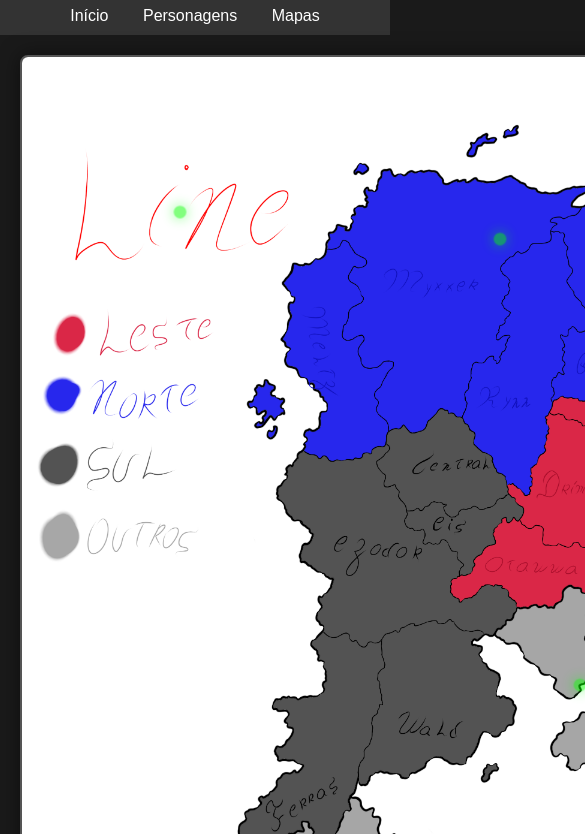
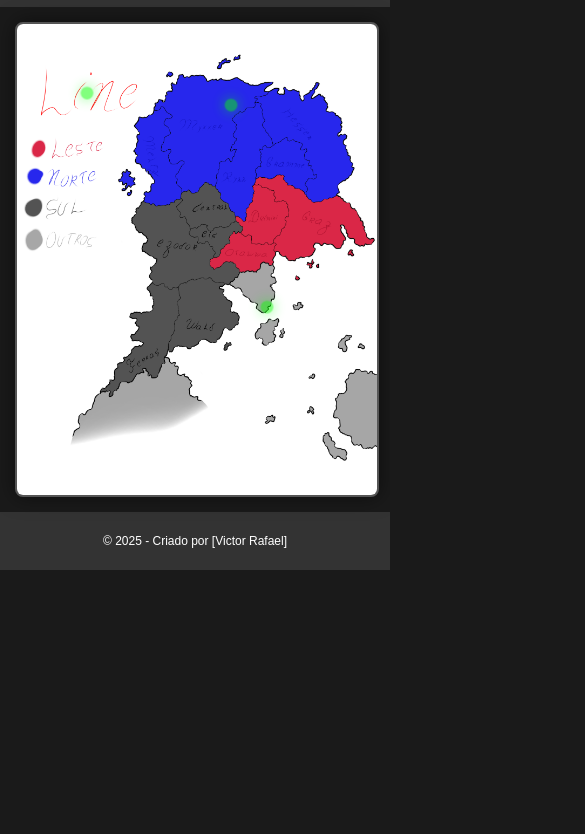
Before and after one commit to DoctorFlin/Atlas, a plain HTML site: page html/mapas.html in a window 390 px wide. Shown: the part 83-917 px from the top of the page, 585 px wide, since content can reach past the window. After the commit the page ends 844 px from the top, so only its background shows below. Drawn offline with Linux system fonts and the light colour scheme; files that its build step writes are made by us from their sources.

Commit message:
Porte Mobile

```diff
--- a/css/style.css
+++ b/css/style.css
@@ -27,3 +27,59 @@ footer {
     padding: 10px;
     text-align: center;
 }
+
+nav a.active {
+    color: yellow;
+    font-weight: bold;
+    text-decoration: underline;
+}
+
+/* ====== ADIÇÕES PARA RESPONSIVIDADE ====== */
+
+/* Faz imagens se ajustarem ao tamanho da tela (ex.: mapa) */
+img {
+    max-width: 100%; /* Nunca ultrapassa a largura do container */
+    height: auto;    /* Mantém a proporção */
+}
+
+/* Ajustes para telas médias (tablets e celulares na horizontal) */
+@media (max-width: 768px) {
+    nav {
+        display: flex;          /* Transforma o menu em flexbox */
+        flex-wrap: wrap;        /* Permite que links quebrem para a próxima linha */
+        justify-content: center;/* Centraliza os links */
+    }
+
+    nav a {
+        margin: 5px;            /* Reduz margens entre links */
+        font-size: 14px;        /* Diminui o tamanho da fonte */
+    }
+
+    header h1 {
+        font-size: 20px;        /* Reduz título no mobile */
+    }
+
+    main {
+        padding: 15px;          /* Reduz espaçamento interno */
+    }
+
+    /* Caso exista um container fixo para o mapa */
+    .mapa-container {
+        width: 100% !important; /* Faz o mapa ocupar toda a largura disponível */
+    }
+}
+
+/* Ajustes para telas muito pequenas (celulares na vertical) */
+@media (max-width: 480px) {
+    header h1 {
+        font-size: 18px; /* Reduz ainda mais o tamanho do título */
+    }
+
+    nav a {
+        font-size: 13px; /* Deixa o texto dos links mais compacto */
+    }
+
+    footer {
+        font-size: 12px; /* Deixa o rodapé mais compacto */
+    }
+}
--- a/html/mapas.html
+++ b/html/mapas.html
@@ -4,15 +4,19 @@
     <meta charset="UTF-8">
     <meta name="viewport" content="width=device-width, initial-scale=1.0">
     <title>Mapa do Mundo</title>
-    <link rel="stylesheet" href="css/style.css">
+    <link rel="stylesheet" href="../css/style.css">
+    <script src="../js/script.js" defer></script>
+
 
     <style>
         /* Container que segura a imagem do mapa */
         .mapa-container {
-            position: relative; /* Necessário para posicionar os marcadores em relação à imagem */
-            width: 800px; /* Tamanho fixo do mapa (pode mudar para % se quiser responsivo) */
-            margin: 0 auto; /* Centraliza o mapa na tela */
-        }
+            position: relative;
+            width: 100%; /* ✅ Agora vai se adaptar à tela */
+            max-width: 800px; /* ✅ Mantém limite no desktop */
+            margin: 0 auto;
+}
+
 
         /* Imagem do mapa */
         .mapa-container img {
@@ -70,7 +74,7 @@
     <header>
         <h1>Mapa do Mundo</h1>
         <nav>
-            <a href="index.html">Início</a>
+            <a href="../index.html">Início</a>
             <a href="personagens.html">Personagens</a>
             <a href="mapas.html">Mapas</a>
         </nav>
--- a/js/script.js
+++ b/js/script.js
@@ -11,3 +11,15 @@ function listarPersonagens() {
         lista.appendChild(li);
     });
 }
+
+// Destacar o link ativo no menu
+document.addEventListener("DOMContentLoaded", () => {
+    const links = document.querySelectorAll("nav a");
+    const currentPage = window.location.pathname.split("/").pop();
+
+    links.forEach(link => {
+        if (link.getAttribute("href").includes(currentPage)) {
+            link.classList.add("active");
+        }
+    });
+});
```
Also changed, not shown: html/personagens.html (+4 -3 lines), index.html (+1 -0 lines).
